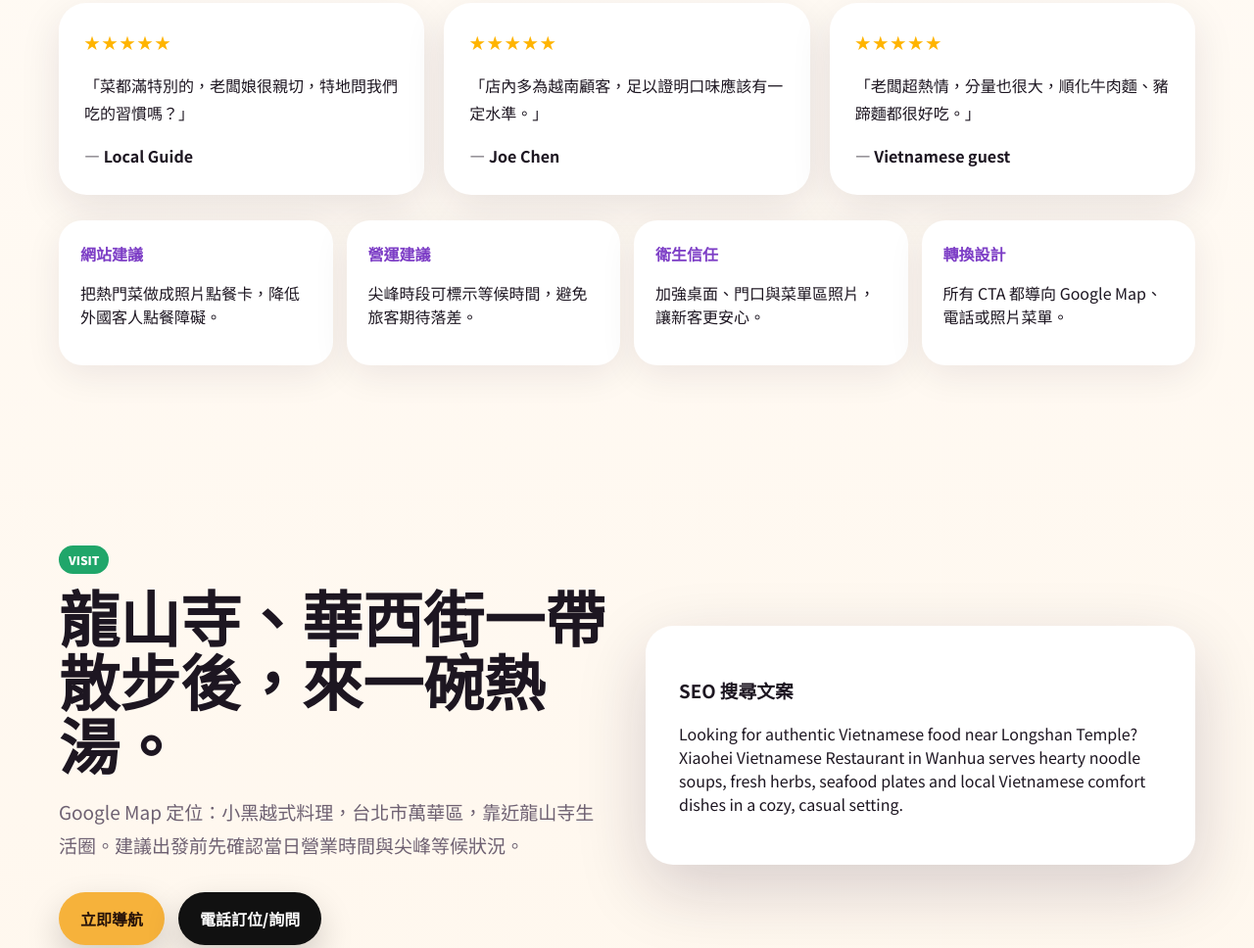
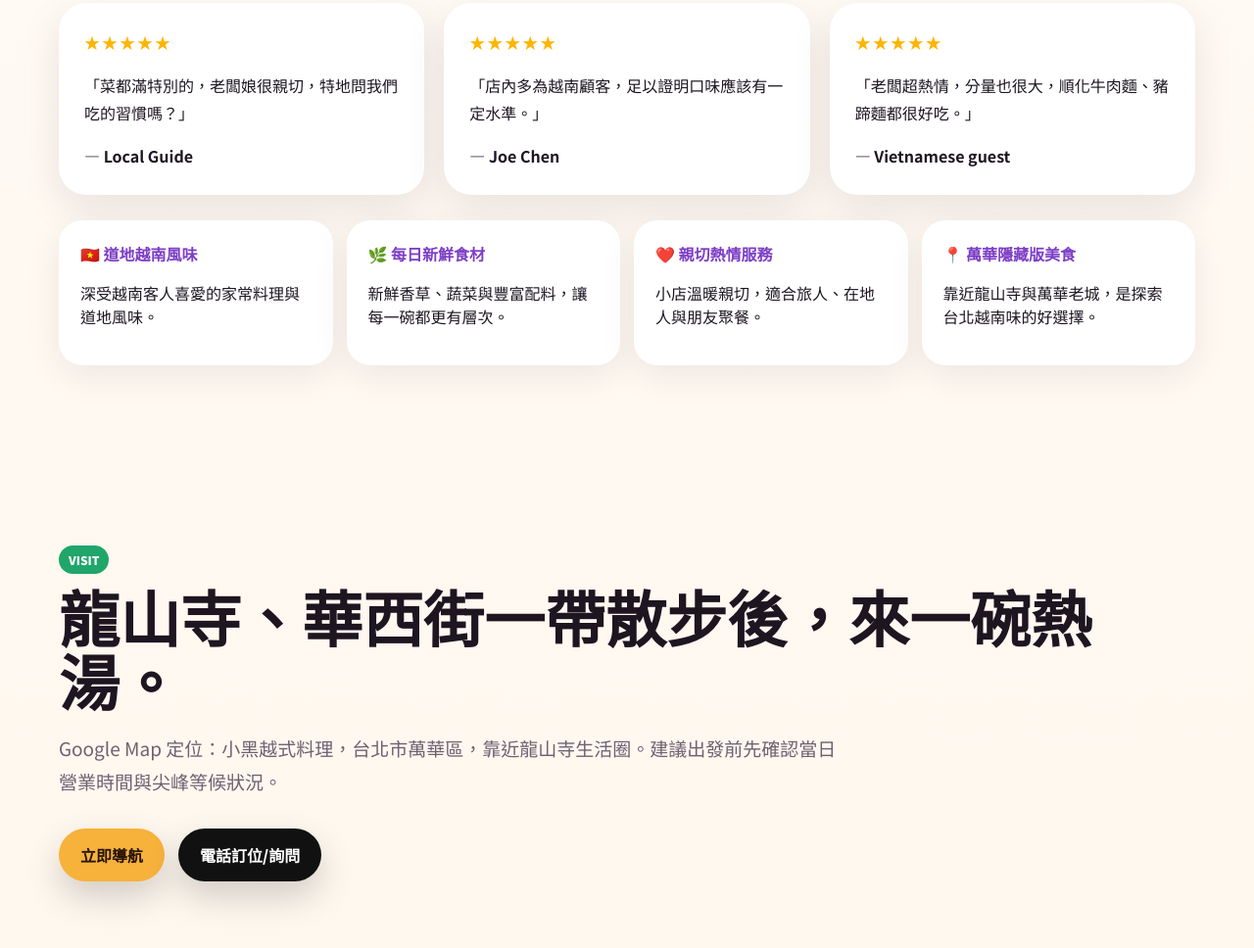
Before and after one commit to teamtechtaiwan-design/food-, a plain HTML site: page index.html in a window 1280 px wide. Shown: the part 4985-5953 px from the top of the page at 98% size. Drawn offline with nearby package versions, Linux system fonts and the light colour scheme.

Commit message:
Update index.html

```diff
--- a/index.html
+++ b/index.html
@@ -62,9 +62,36 @@
 
 <section class="section" id="gallery"><div class="container"><span class="tag" data-i18n="gallery_tag">PHOTO GALLERY</span><h2 data-i18n="gallery_title">照片比文字更會說話。</h2><div class="gallery"><img src="assets/signature-soup.png" alt="Vietnamese soup"><img src="assets/rice-noodle-set.png" alt="Rice noodle with herbs"><img src="assets/grilled-clams.png" alt="Grilled clams"><img src="assets/pepper-pork-soup.png" alt="Pork soup"><img src="assets/restaurant-interior.png" alt="Restaurant interior"><img src="assets/fresh-herbs-noodles.png" alt="Fresh herbs"><img src="assets/banh-mi.png" alt="Banh mi"><img src="assets/menu-photo.png" alt="Menu"></div></div></section>
 
-<section class="section"><div class="container"><span class="tag" data-i18n="review_tag">REAL VOICES</span><h2 data-i18n="review_title">大家怎麼形容小黑？</h2><div class="reviews"><div class="review"><div class="stars">★★★★★</div><p data-i18n="r1">「菜都滿特別的，老闆娘很親切，特地問我們吃的習慣嗎？」</p><b>— Local Guide</b></div><div class="review"><div class="stars">★★★★★</div><p data-i18n="r2">「店內多為越南顧客，足以證明口味應該有一定水準。」</p><b>— Joe Chen</b></div><div class="review"><div class="stars">★★★★★</div><p data-i18n="r3">「老闆超熱情，分量也很大，順化牛肉麵、豬蹄麵都很好吃。」</p><b>— Vietnamese guest</b></div></div><div class="quality"><div class="q"><b data-i18n="q1">網站建議</b><p data-i18n="q1p">把熱門菜做成照片點餐卡，降低外國客人點餐障礙。</p></div><div class="q"><b data-i18n="q2">營運建議</b><p data-i18n="q2p">尖峰時段可標示等候時間，避免旅客期待落差。</p></div><div class="q"><b data-i18n="q3">衛生信任</b><p data-i18n="q3p">加強桌面、門口與菜單區照片，讓新客更安心。</p></div><div class="q"><b data-i18n="q4">轉換設計</b><p data-i18n="q4p">所有 CTA 都導向 Google Map、電話或照片菜單。</p></div></div></div></section>
+<section class="section"><div class="container"><span class="tag" data-i18n="review_tag">REAL VOICES</span><h2 data-i18n="review_title">大家怎麼形容小黑？</h2><div class="reviews"><div class="review"><div class="stars">★★★★★</div><p data-i18n="r1">「菜都滿特別的，老闆娘很親切，特地問我們吃的習慣嗎？」</p><b>— Local Guide</b></div><div class="review"><div class="stars">★★★★★</div><p data-i18n="r2">「店內多為越南顧客，足以證明口味應該有一定水準。」</p><b>— Joe Chen</b></div><div class="review"><div class="stars">★★★★★</div><p data-i18n="r3">「老闆超熱情，分量也很大，順化牛肉麵、豬蹄麵都很好吃。」</p><b>— Vietnamese guest</b></div></div><div class="quality">
+  <div class="q">
+    <b data-i18n="q1">🇻🇳 道地越南風味</b>
+    <p data-i18n="q1p">深受越南客人喜愛的家常料理與道地風味。</p>
+  </div>
+  <div class="q">
+    <b data-i18n="q2">🌿 每日新鮮食材</b>
+    <p data-i18n="q2p">新鮮香草、蔬菜與豐富配料，讓每一碗都更有層次。</p>
+  </div>
+  <div class="q">
+    <b data-i18n="q3">❤️ 親切熱情服務</b>
+    <p data-i18n="q3p">小店溫暖親切，適合旅人、在地人與朋友聚餐。</p>
+  </div>
+  <div class="q">
+    <b data-i18n="q4">📍 萬華隱藏版美食</b>
+    <p data-i18n="q4p">靠近龍山寺與萬華老城，是探索台北越南味的好選擇。</p>
+  </div>
+</div></div></section>
 
-<section class="section" id="visit"><div class="container split"><div><span class="tag" data-i18n="visit_tag">VISIT</span><h2 data-i18n="visit_title">龍山寺、華西街一帶散步後，來一碗熱湯。</h2><p class="lead" data-i18n="visit_text">Google Map 定位：小黑越式料理，台北市萬華區，靠近龍山寺生活圈。建議出發前先確認當日營業時間與尖峰等候狀況。</p><div class="hero-actions"><a class="btn btn-primary" href="https://www.google.com/maps/place/%E5%B0%8F%E9%BB%91%E8%B6%8A%E5%BC%8F%E6%96%99%E7%90%86/@25.037717,121.49777,17z/data=!4m13!3m12!1s0x3442a9bf202bd221:0xce2553badcfa70b5!5m4!1s2026-09-21!2i2!4m1!1i2!8m2!3d25.037717!4d121.49777!9m1!1b1!16s%2Fg%2F11sv319pfc?entry=ttu" target="_blank" data-i18n="btn_nav">立即導航</a><a class="btn" style="background:#111;color:white" href="tel:" data-i18n="btn_call">電話訂位/詢問</a></div></div><div class="feature"><h3 data-i18n="seo_title">SEO 搜尋文案</h3><p data-i18n="seo_text">Looking for authentic Vietnamese food near Longshan Temple? Xiaohei Vietnamese Restaurant in Wanhua serves hearty noodle soups, fresh herbs, seafood plates and local Vietnamese comfort dishes in a cozy, casual setting.</p></div></div></section>
+<section class="section" id="visit">
+  <div class="container">
+    <span class="tag" data-i18n="visit_tag">VISIT</span>
+    <h2 data-i18n="visit_title">龍山寺、華西街一帶散步後，來一碗熱湯。</h2>
+    <p class="lead" data-i18n="visit_text">Google Map 定位：小黑越式料理，台北市萬華區，靠近龍山寺生活圈。建議出發前先確認當日營業時間與尖峰等候狀況。</p>
+    <div class="hero-actions">
+      <a class="btn btn-primary" href="https://www.google.com/maps/place/%E5%B0%8F%E9%BB%91%E8%B6%8A%E5%BC%8F%E6%96%99%E7%90%86/@25.037717,121.49777,17z/data=!4m13!3m12!1s0x3442a9bf202bd221:0xce2553badcfa70b5!5m4!1s2026-09-21!2i2!4m1!1i2!8m2!3d25.037717!4d121.49777!9m1!1b1!16s%2Fg%2F11sv319pfc?entry=ttu" target="_blank" data-i18n="btn_nav">立即導航</a>
+      <a class="btn" style="background:#111;color:white" href="tel:" data-i18n="btn_call">電話訂位/詢問</a>
+    </div>
+  </div>
+</section>
 </main>
 <footer class="footer"><div class="container footer-grid"><div><b>小黑越式料理 Xiaohei Vietnamese Restaurant</b><p data-i18n="footer_text">Authentic Vietnamese food near Longshan Temple, Taipei.</p></div><div>© 2026 Website concept for restaurant promotion</div></div></footer>
 <div class="floating-cta"><a href="https://www.google.com/maps/place/%E5%B0%8F%E9%BB%91%E8%B6%8A%E5%BC%8F%E6%96%99%E7%90%86/@25.037717,121.49777,17z/data=!4m13!3m12!1s0x3442a9bf202bd221:0xce2553badcfa70b5!5m4!1s2026-09-21!2i2!4m1!1i2!8m2!3d25.037717!4d121.49777!9m1!1b1!16s%2Fg%2F11sv319pfc?entry=ttu" target="_blank">Google Map</a><a href="#menu">Menu</a></div>
```
